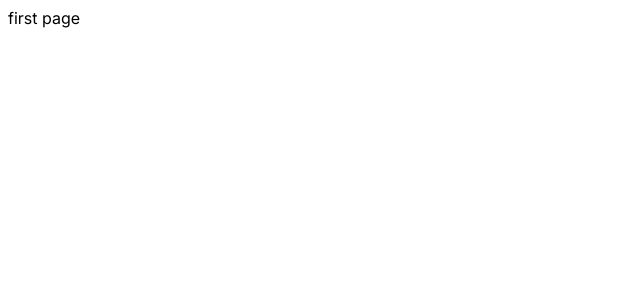
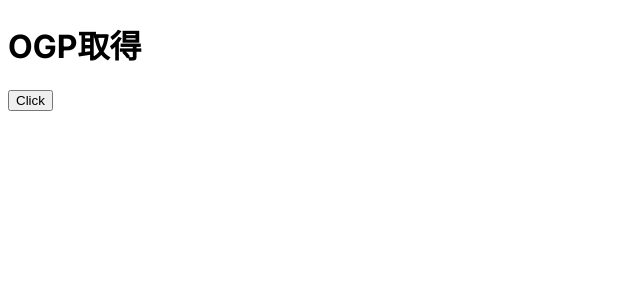
Before and after one commit to yuske-nakajima/atcoder-random, a Next.js app: page / in a window 1280 px wide. Shown: the top 300 px of the page, without its empty margins (0-640 px from the left). Built offline with nearby package versions, Linux system fonts and the light colour scheme.

Commit message:
OGPを取得する所まで実装

```diff
--- /dev/null
+++ b/src/app/_components/GetData.tsx
@@ -0,0 +1,26 @@
+'use client'
+import { getOGP, Ogp } from '@/lib/getOgp'
+import { useState } from 'react'
+
+type OgpAddLink = Ogp & {
+  link: string
+}
+
+export const GetData = () => {
+  const [data, setData] = useState<OgpAddLink>()
+  const handle = async () => {
+    const data = await fetch('/api/proxy')
+    const text = await data.text()
+    const ogp = await getOGP(text)
+
+    setData({ ...ogp, link: data.url })
+  }
+  return (
+    <div>
+      <button onClick={handle}>Click</button>
+      <code>
+        <pre>{JSON.stringify(data, null, 2)}</pre>
+      </code>
+    </div>
+  )
+}
--- /dev/null
+++ b/src/app/api/proxy/route.ts
@@ -0,0 +1,6 @@
+export async function GET() {
+  const response = await fetch('https://atcoder.jp/contests/abc001/tasks/abc001_1')
+  const text = await response.text()
+
+  return new Response(text)
+}
--- a/src/app/page.tsx
+++ b/src/app/page.tsx
@@ -1 +1,10 @@
-export default () => <main>first page</main>
+import { GetData } from '@/app/_components/GetData'
+
+export default () => {
+  return (
+    <main>
+      <h1>OGP取得</h1>
+      <GetData />
+    </main>
+  )
+}
--- /dev/null
+++ b/src/lib/getOgp.ts
@@ -0,0 +1,27 @@
+export type Ogp = {
+  title: string
+  image: string
+}
+
+export const getOGP = async (text: string): Promise<Ogp> => {
+  const dom = new DOMParser().parseFromString(text, 'text/html')
+  return Array.from(dom.head.children).reduce<{
+    title: string
+    image: string
+  }>(
+    (result, element) => {
+      const property = element.getAttribute('property')
+      if (property === 'og:title') {
+        // title を取得
+        result.title = element.getAttribute('content') ?? ''
+      }
+      if (property === 'og:image') {
+        // image を取得
+        result.image = element.getAttribute('content') ?? ''
+      }
+
+      return result
+    },
+    {title: '', image: ''},
+  )
+}
```
